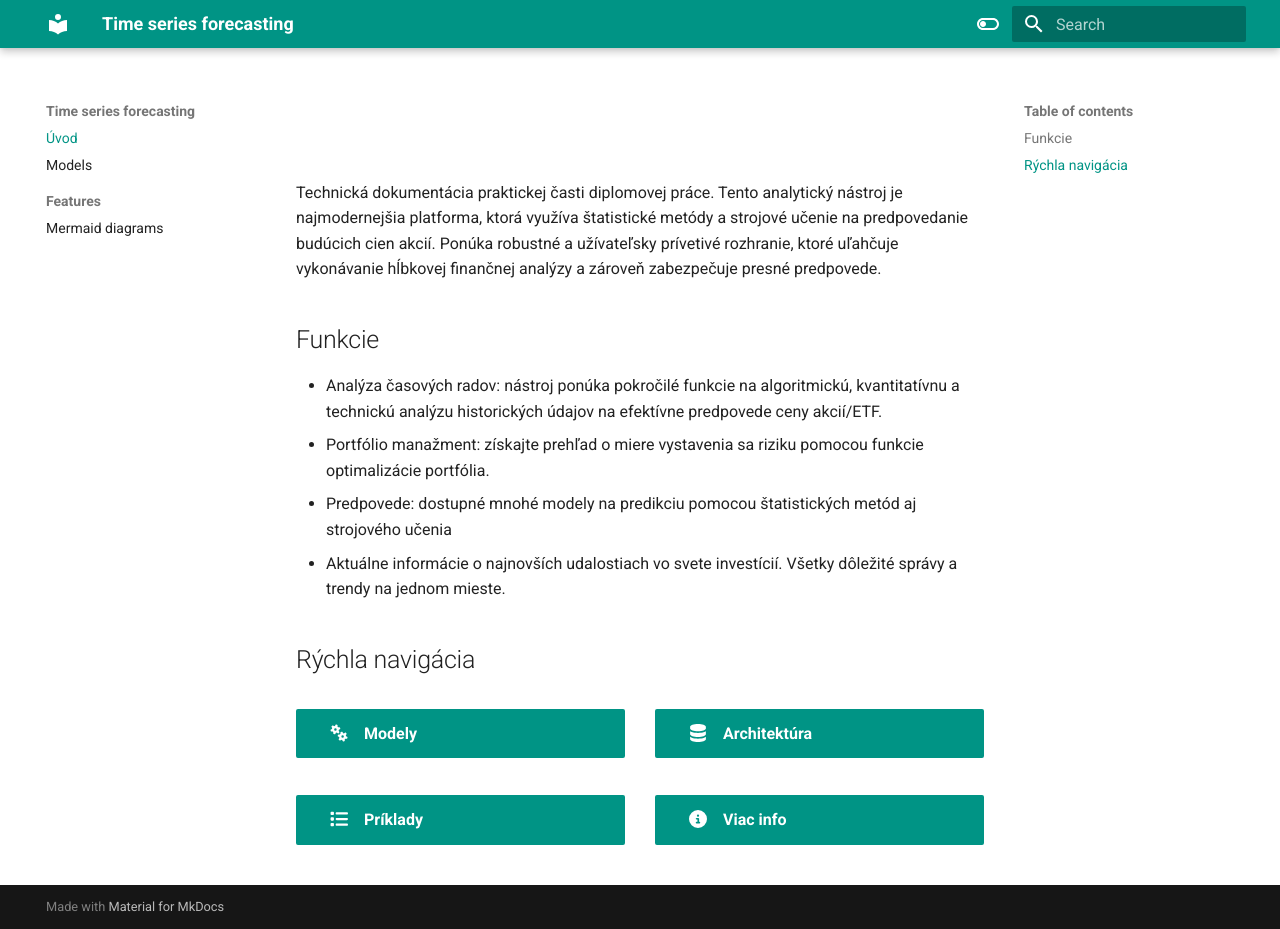
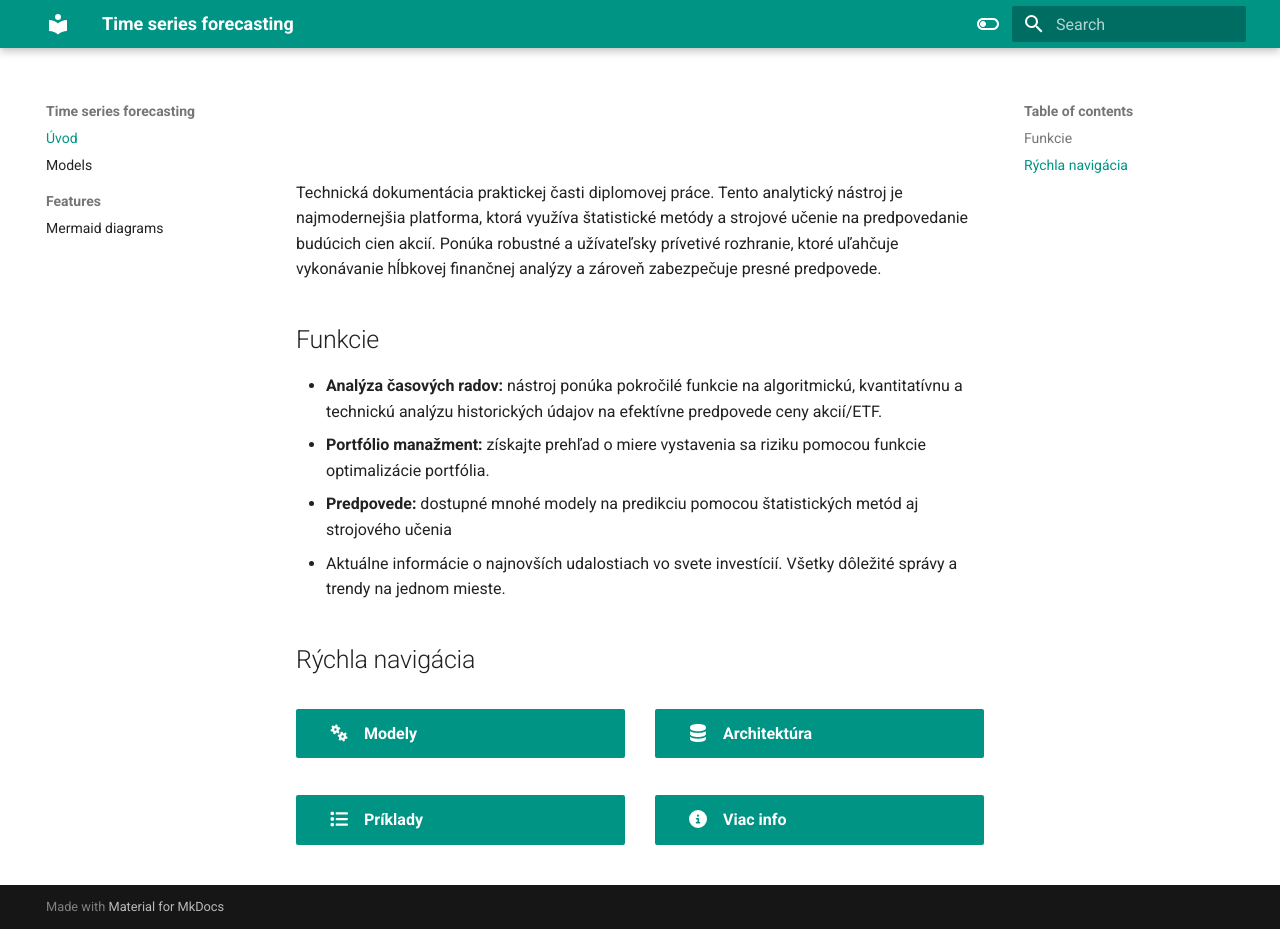
Before and after one commit to fvigh/dipl, an MkDocs documentation site: the page built from docs/index.md, in a window 1280 px wide and 929 px high. Built offline with MkDocs 1.6.1 and Material for MkDocs 9.7.7, drawn with Linux system fonts in a browser that asks for light colours; part of the change alters nothing that is shown.

```diff
--- a/docs/index.md
+++ b/docs/index.md
@@ -4,9 +4,9 @@ Technická dokumentácia praktickej časti diplomovej práce. Tento analytický
 
 
 ## Funkcie
-- Analýza časových radov: nástroj ponúka pokročilé funkcie na algoritmickú, kvantitatívnu a technickú analýzu historických údajov na efektívne predpovede ceny akcií/ETF.
-- Portfólio manažment: získajte prehľad o miere vystavenia sa riziku pomocou funkcie optimalizácie portfólia.
-- Predpovede: dostupné mnohé modely na predikciu pomocou štatistických metód aj strojového učenia
+- **Analýza časových radov:** nástroj ponúka pokročilé funkcie na algoritmickú, kvantitatívnu a technickú analýzu historických údajov na efektívne predpovede ceny akcií/ETF.
+- **Portfólio manažment:** získajte prehľad o miere vystavenia sa riziku pomocou funkcie optimalizácie portfólia.
+- **Predpovede:** dostupné mnohé modely na predikciu pomocou štatistických metód aj strojového učenia
 - Aktuálne informácie o najnovších udalostiach vo svete investícií. Všetky dôležité správy a trendy na jednom mieste.
 
 
```
